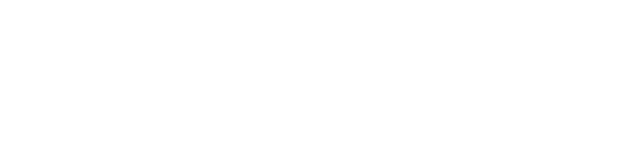
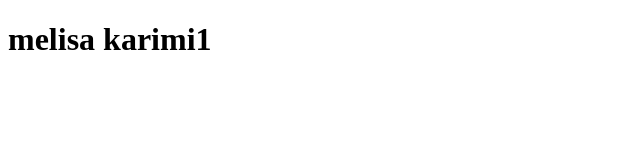
Before and after one commit to melisakzs/git-tutorial, a plain HTML site: page index.html in a window 1280 px wide. Shown: the whole page, without its empty margins (0-640 px from the left). Drawn offline with Linux system fonts and the light colour scheme.

Commit message:
html structur added to our page

```diff
--- a/index.html
+++ b/index.html
@@ -5,5 +5,7 @@
     <meta name="viewport" content="width=device-width, initial-scale=1.0" />
     <title>Document</title>
   </head>
-  <body></body>
+  <body>
+    <h1>melisa karimi1</h1>
+  </body>
 </html>
--- a/javascript/script.js
+++ b/javascript/script.js
@@ -0,0 +1 @@
+console.log("melisa");
```
